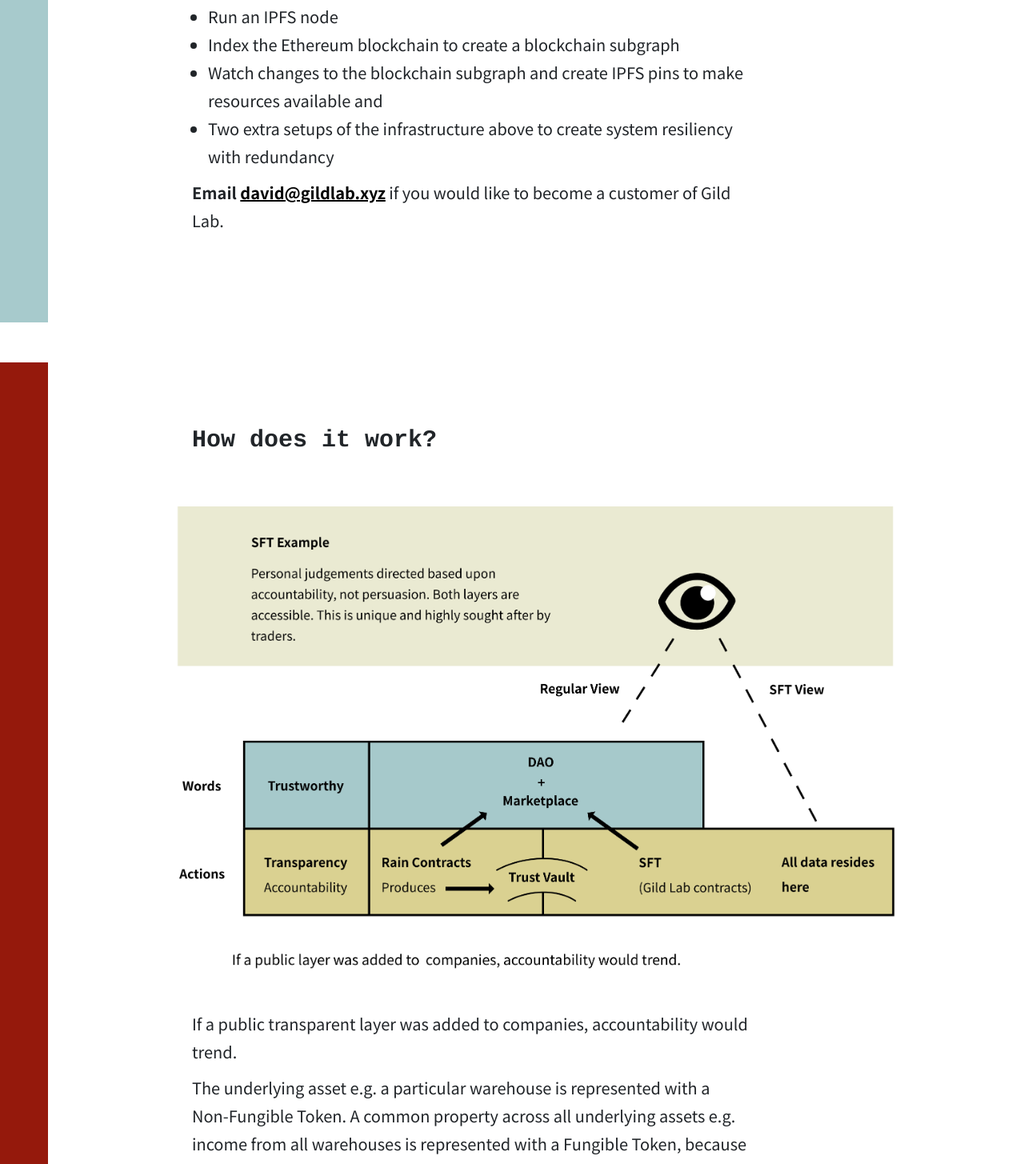
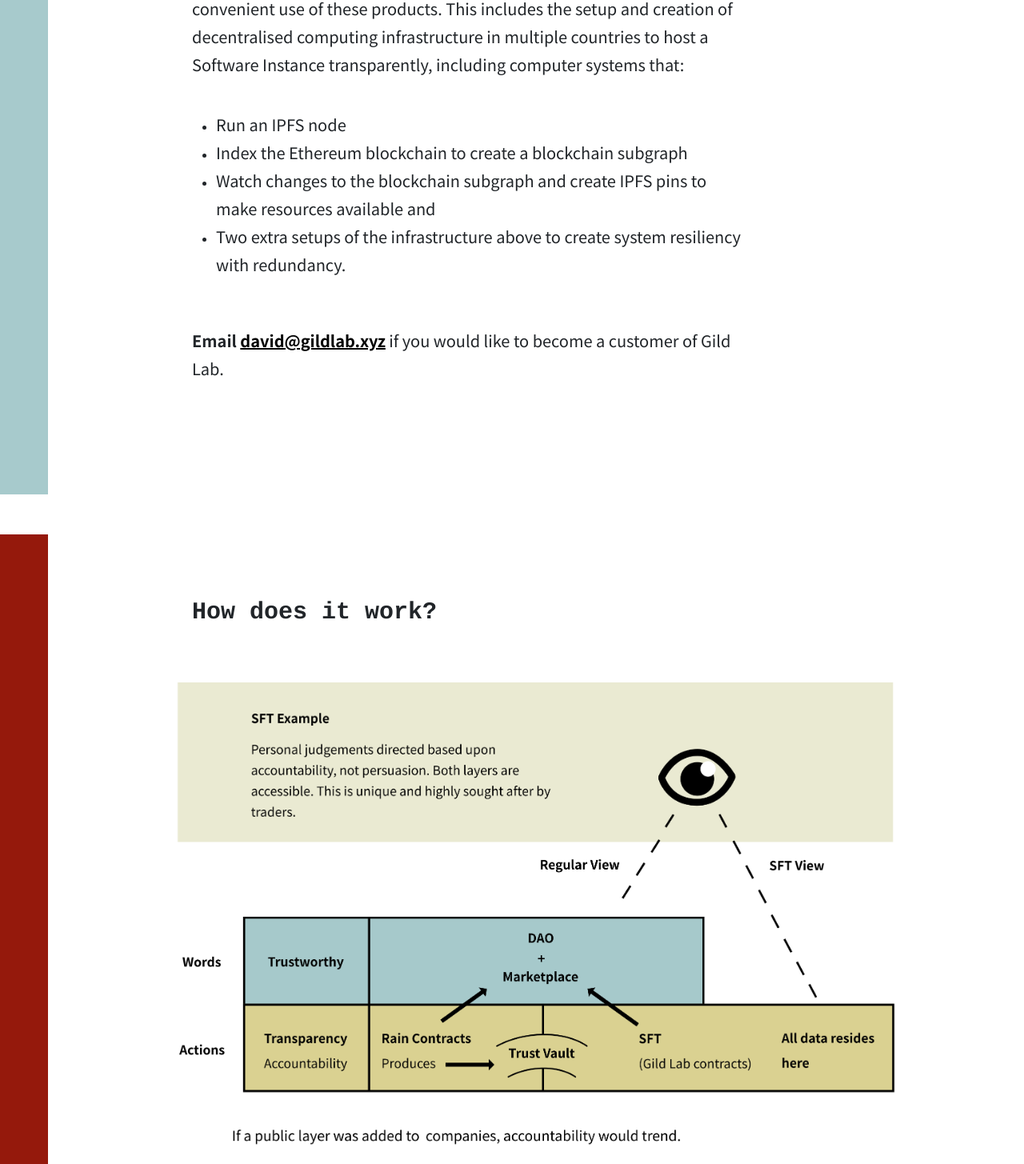
Before and after one commit to Gild-Lab/gildlab-website, a SvelteKit app: page / in a window 1280 px wide. Shown: the part 1293-2748 px from the top of the page at 80% size. Built offline with nearby package versions, Linux system fonts and the light colour scheme; a web font is replaced by a local one.

Commit message:
Spaces between paragraphs

```diff
--- a/src/routes/+page.svelte
+++ b/src/routes/+page.svelte
@@ -22,12 +22,11 @@
   </div>
   <div class="info">
     <div class="what-we-do segment">
-      <span class="fw-700 title"> What we do </span>
+      <div class="fw-700 title"> What we do</div>
       <div class="text">
         <p>
           Our vision is to bring real world assets on chain in a liquid, transparent, decentralised way
         </p>
-
         <p>Our focus is asset tokenisation and real world asset liquidity solutions
         </p>
         <p>Our tokenisation solutions are free and open source
@@ -40,30 +39,28 @@
           <li>Run an IPFS node</li>
           <li>Index the Ethereum blockchain to create a blockchain subgraph</li>
           <li>Watch changes to the blockchain subgraph and create IPFS pins to make resources available and</li>
-          <li>Two extra setups of the infrastructure above to create system resiliency with redundancy</li>
+          <li>Two extra setups of the infrastructure above to create system resiliency with redundancy.</li>
         </ul>
 
-        <p><span class="fw-700">Email </span><a href = "mailto: david@gildlab.xyz"><span class="fw-700 underline">david@gildlab.xyz</span></a> if you would like
-          to
-          become a customer of Gild
-          Lab.
+        <p><span class="fw-700">Email </span><a href="mailto: david@gildlab.xyz"><span class="fw-700 underline">david@gildlab.xyz</span></a>
+          if you would like to become a customer of Gild Lab.
         </p>
       </div>
     </div>
     <div class="how-does-it-work segment">
-      <span class="fw-700 title">How does it work? </span>
+      <div class="fw-700 title">How does it work?</div>
       <div class="chart">
         <img src={diagramDesktop} alt="diagram" class="diagram-desktop">
         <img src={diagramBreakpoint2} alt="diagram" class="diagram-breakpoint2">
         <img src={diagramMobile} alt="diagram" class="diagram-mobile">
       </div>
       <div class="text">
-        <p>If a public transparent layer was added to companies, accountability would trend.
-        </p>
-        <p>
-          The underlying asset e.g. a particular warehouse is represented with a Non-Fungible Token.
-          A common property across all underlying assets e.g. income from all warehouses is represented with a Fungible
-          Token, because it is shared.
+<!--        <p>If a public transparent layer was added to companies, accountability would trend.-->
+<!--        </p>-->
+        <p class="mt-5">
+          The underlying asset e.g. a particular warehouse is represented with a Non-Fungible Token. A common property
+          across all underlying assets e.g. income from all warehouses is represented with a Fungible Token, because it
+          is shared.
         </p>
         <p>
           Asset holders receive the Non-Fungible Token and sell the Fungible Token; retail, institutional investors buy
@@ -74,15 +71,13 @@
           linked in baskets.
         </p>
         <p>
-          <span class="fw-700">Email </span><a href = "mailto: david@gildlab.xyz"><span class="fw-700 underline">david@gildlab.xyz</span></a> if you would like to
-          use
-          the Semi-Fungible
-          System.
+          <span class="fw-700">Email </span><a href="mailto: david@gildlab.xyz"><span class="fw-700 underline">david@gildlab.xyz</span></a>if
+          you would like to use the Semi-Fungible System.
         </p>
       </div>
     </div>
     <div class="tokenisation segment">
-      <span class="fw-700 title">Tokenisation Products</span>
+      <div class="fw-700 title">Tokenisation Products</div>
       <div class="text">
         <p>ETHg is a hybrid erc20 and erc1155 that mints/burns at a reference gold price from Chainlink oracles,
           denominated in ETH. The erc20 is called ETHGild with symbol ETHg. It works much like wrapping/unwrapping ETH
@@ -116,9 +111,9 @@
       </div>
     </div>
     <div class="contact segment">
-      <span class="fw-700 title">Contact Gild Labs.</span>
+      <div class="fw-700 title">Contact Gild Labs.</div>
       <div class="text">
-        <p><span class="fw-700">Email <a href = "mailto: david@gildlab.xyz"><span class="fw-700 underline">david@gildlab.xyz</span></a></span>
+        <p><span class="fw-700">Email <a href="mailto: david@gildlab.xyz"><span class="fw-700 underline">david@gildlab.xyz</span></a></span>
         </p>
         <p>
           <span class="fw-700">Business address</span>
@@ -197,12 +192,20 @@
     .title {
         font-family: 'Courier', sans-serif;
         font-size: 30px;
+        margin-bottom: 6rem;
     }
 
     .text {
         font-family: 'Noto Sans JP', sans-serif;
         font-size: 20px;
-        margin-top: 40px;
+    }
+
+    .text p {
+        margin-bottom: 4rem;
+    }
+
+    .text ul {
+        margin-bottom: 6rem;
     }
 
 
@@ -226,6 +229,18 @@
 
     .underline {
         text-decoration: underline;
+    }
+
+    ul {
+        margin-left: 1rem;
+    }
+
+    ul li::marker {
+        font-size: 14px;
+    }
+
+    ul li {
+        list-style-position: outside;
     }
 
     @media only screen and (max-width: 1200px) {
```
